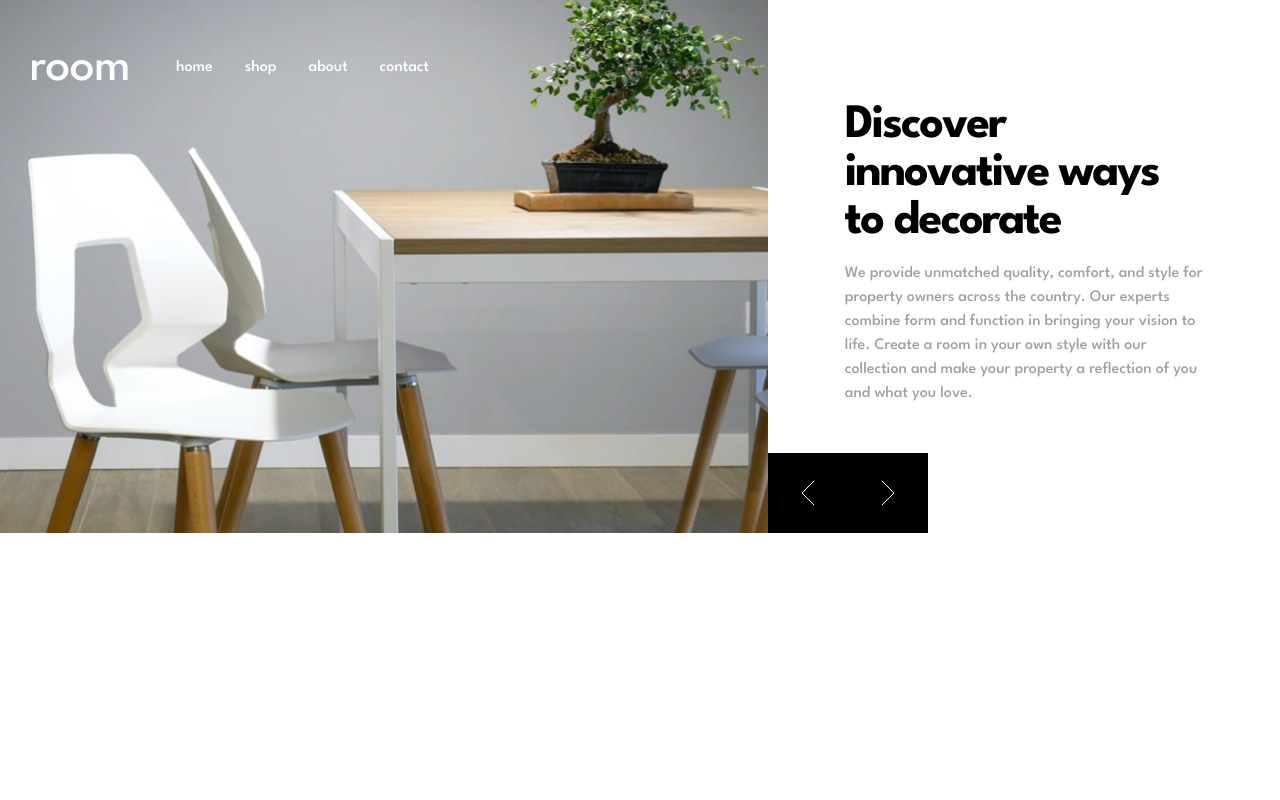
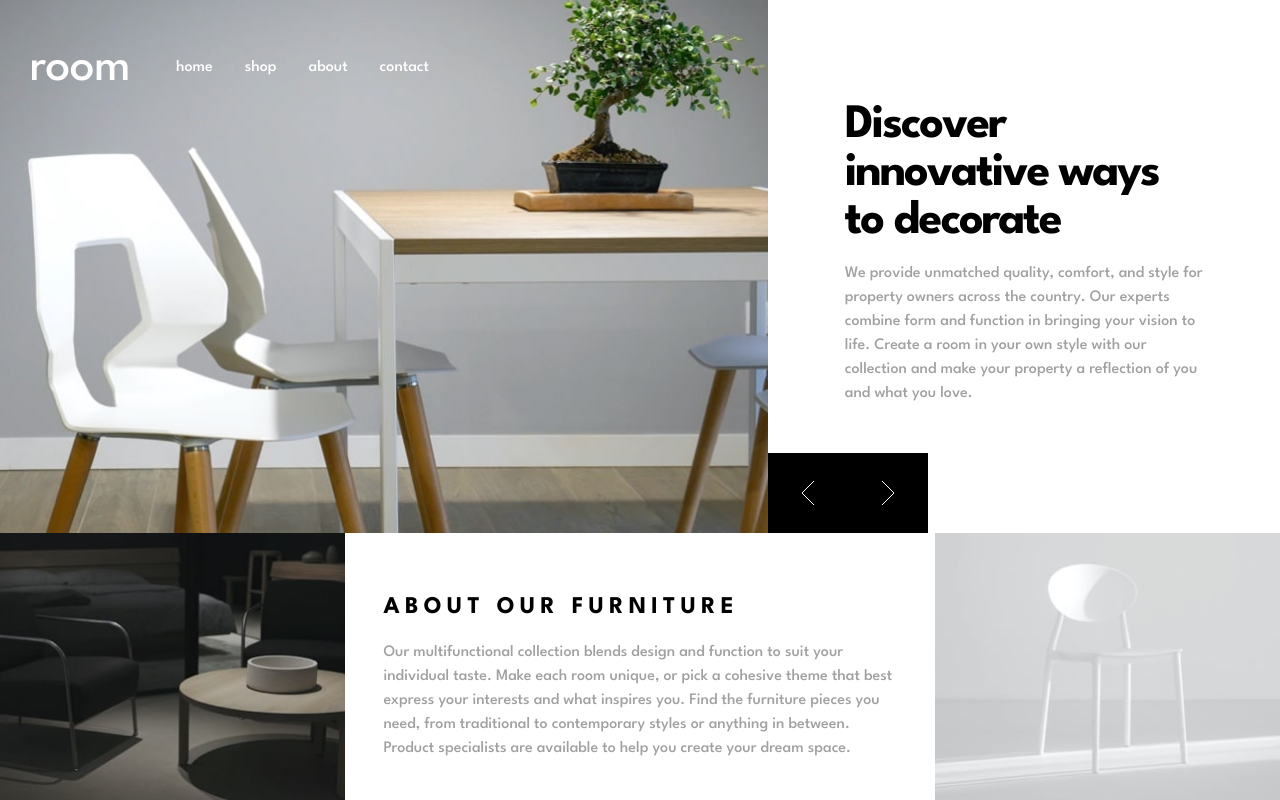
Before and after one commit to MathiasHun1/FEM-room-homepage, a React (Vite) app: page / in a window 1280 px wide. Built offline with nearby package versions, Linux system fonts and the light colour scheme.

Commit message:
desktop layout works

```diff
--- a/src/App.jsx
+++ b/src/App.jsx
@@ -1,13 +1,13 @@
 import styles from './App.module.scss';
 
 import Interactive from './components/Interactive/Interactive';
+import Static from './components/Static/Static';
 
 function App() {
   return (
     <main className={styles.app}>
       <Interactive />
-
-      <section className={styles.fix}></section>
+      <Static />
     </main>
   );
 }
--- a/src/App.module.scss
+++ b/src/App.module.scss
@@ -8,27 +8,3 @@
 
   @include font-base-regular;
 }
-
-.fix {
-  width: 100%;
-  display: grid;
-}
-
-.interactive {
-  flex: calc(2 / 3);
-  grid-template-columns: 1fr 40%;
-}
-
-.fix {
-  flex: calc(1 / 3);
-}
-
-.slider_container {
-  width: 100%;
-  position: relative;
-  overflow: hidden;
-}
-
-.article_container {
-  position: relative;
-}
--- a/src/components/Interactive/Interactive.jsx
+++ b/src/components/Interactive/Interactive.jsx
@@ -1,63 +1,55 @@
 import styles from './Interactive.module.scss';
 import { data as heroes } from '../../data';
-import { useEffect, useRef, useState } from 'react';
+import { useEffect, useState } from 'react';
 
 import Slider from '../Slider';
 import Navbar from '../Navbar';
 import Stepper from '../Stepper';
 
 const Interactive = () => {
-  const [mainSlide, setMainSlide] = useState(0);
-  const [secondSlide, setSecondSlide] = useState(1);
+  const [mainIndex, setmainIndex] = useState(0);
+  const [secondIndex, setsecondIndex] = useState(1);
   const [direction, setDirection] = useState('none');
-  const [isVisible, setTVisible] = useState(true);
-  const [titleText, setTitleText] = useState(heroes[0].title);
-  const [paramText, setParamText] = useState(heroes[0].text);
 
-  const currentText = heroes[mainSlide].text;
+  const [isVisible, setVisible] = useState(true);
+  const [text, setText] = useState(heroes[0].text);
 
   useEffect(() => {
-    setTVisible(false);
+    setVisible(false);
     setTimeout(() => {
-      setTitleText(heroes[mainSlide].title);
-      setParamText(heroes[mainSlide].text);
-      setTVisible(true);
+      setText(heroes[mainIndex].text);
+      setVisible(true);
     }, 200);
-  }, [mainSlide]);
+  }, [mainIndex]);
 
   const slideRight = () => {
     //prettier-ignore
-    const nextSlide = mainSlide === (heroes.length - 1)
+    const nextSlide = mainIndex === (heroes.length - 1)
         ? 0
-        : mainSlide + 1;
+        : mainIndex + 1;
 
     setDirection('right');
-    setSecondSlide(mainSlide);
-    setMainSlide(nextSlide);
-
-    setTVisible(false);
-    setTimeout(() => {
-      setTVisible(true);
-    }, 200);
+    setsecondIndex(mainIndex);
+    setmainIndex(nextSlide);
   };
 
   const slideLeft = () => {
     //prettier-ignore
-    const nextSlide = mainSlide === 0
+    const nextSlide = mainIndex === 0
         ? heroes.length - 1
-        : mainSlide - 1;
+        : mainIndex - 1;
 
     setDirection('left');
-    setSecondSlide(mainSlide);
-    setMainSlide(nextSlide);
+    setsecondIndex(mainIndex);
+    setmainIndex(nextSlide);
   };
 
   return (
     <section className={styles.interactive}>
       <div className={styles.slider_container}>
         <Slider
-          mainSlide={mainSlide}
-          secondSlide={secondSlide}
+          mainIndex={mainIndex}
+          secondIndex={secondIndex}
           heroes={heroes}
           direction={direction}
           slideLeft={slideLeft}
@@ -67,8 +59,8 @@ const Interactive = () => {
       </div>
 
       <div className={styles.article_container}>
-        <h1 className={`${styles.title} ${isVisible ? styles.visible : ''}`}>{titleText}</h1>
-        <p className={`${styles.text} ${isVisible ? styles.visible : ''}`}>{paramText}</p>
+        <h1 className={`${styles.title} ${isVisible ? styles.visible : ''}`}>{text.title}</h1>
+        <p className={`${styles.text} ${isVisible ? styles.visible : ''}`}>{text.param}</p>
         <Stepper onStepRight={slideRight} onStepLeft={slideLeft} />
       </div>
     </section>
--- a/src/components/Slider.jsx
+++ b/src/components/Slider.jsx
@@ -1,9 +1,7 @@
 import styles from './Slider.module.scss';
 
-import Stepper from './Stepper';
-
-const Slider = ({ mainSlide, secondSlide, direction, heroes }) => {
-  const currentSlides = [heroes[mainSlide], heroes[secondSlide]];
+const Slider = ({ mainIndex, secondIndex, direction, heroes }) => {
+  const currentSlides = [heroes[mainIndex], heroes[secondIndex]];
 
   return (
     <div className={styles.slider}>
--- /dev/null
+++ b/src/components/Static/Static.jsx
@@ -0,0 +1,25 @@
+import styles from './Static.module.scss';
+
+const Static = () => {
+  return (
+    <section className={styles.fix}>
+      <picture className={styles.static__image}>
+        <img src="/images/image-about-dark.jpg" alt="" />
+      </picture>
+      <div className={styles.static__text}>
+        <h2 className={styles.title}>About our furniture</h2>
+        <p className={styles.param}>
+          Our multifunctional collection blends design and function to suit your individual taste. Make each room
+          unique, or pick a cohesive theme that best express your interests and what inspires you. Find the furniture
+          pieces you need, from traditional to contemporary styles or anything in between. Product specialists are
+          available to help you create your dream space.
+        </p>
+      </div>
+      <picture className={styles.static__image}>
+        <img src="/images/image-about-light.jpg" alt="" />
+      </picture>
+    </section>
+  );
+};
+
+export default Static;
--- /dev/null
+++ b/src/components/Static/Static.module.scss
@@ -0,0 +1,43 @@
+@use '../../styles/config/' as *;
+
+.fix {
+  flex: calc(1 / 3);
+  width: 100%;
+  display: flex;
+}
+
+.static__image {
+  flex: 1;
+  flex-shrink: 2222222;
+  flex-basis: 300px;
+
+  img {
+    width: 100%;
+    height: 100%;
+    object-fit: cover;
+  }
+}
+
+.static__text {
+  flex: 2;
+  flex-shrink: 1;
+  flex-basis: 500px;
+  padding-inline: 3vw;
+  display: flex;
+  flex-direction: column;
+  justify-content: center;
+
+  & * {
+    transform: translateY(8px);
+  }
+}
+
+.title {
+  letter-spacing: calc(1rem / 3);
+  text-transform: uppercase;
+  margin-bottom: 1rem;
+}
+
+.param {
+  color: $clr-DarkGray;
+}
--- a/src/data.js
+++ b/src/data.js
@@ -2,19 +2,29 @@ export const data = [
   {
     id: 1,
     urlDesktop: '/images/desktop-image-hero-1.jpg',
-    title: 'Discover innovative ways to decorate',
-    text: '  We provide unmatched quality, comfort, and style for property owners across the country. Our experts combine form and function in bringing your vision to life. Create a room in your own style with our collection and make your property a reflection of you and what you love.',
+    text: {
+      title: 'Discover innovative ways to decorate',
+      param:
+        '  We provide unmatched quality, comfort, and style for property owners across the country. Our experts combine form and function in bringing your vision to life. Create a room in your own style with our collection and make your property a reflection of you and what you love.',
+    },
   },
   {
     id: 2,
     urlDesktop: '/images/desktop-image-hero-2.jpg',
-    title: 'We are available all across the globe',
-    text: " With stores all over the world, it's easy for you to find furniture for your home or place of business. Locally, we’re in most major cities throughout the country. Find the branch nearest you using our store locator. Any questions? Don't hesitate to contact us today.",
+    text: {
+      title: 'We are available all across the globe',
+
+      param:
+        " With stores all over the world, it's easy for you to find furniture for your home or place of business. Locally, we’re in most major cities throughout the country. Find the branch nearest you using our store locator. Any questions? Don't hesitate to contact us today.",
+    },
   },
   {
     id: 3,
     urlDesktop: '/images/desktop-image-hero-3.jpg',
-    title: 'Manufactured with the best materials',
-    text: ' Our modern furniture store provide a high level of quality. Our company has invested in advanced technology to ensure that every product is made as perfect and as consistent as possible. With three decades of experience in this industry, we understand what customers want for their home and office.',
+    text: {
+      title: 'Manufactured with the best materials',
+      param:
+        ' Our modern furniture store provide a high level of quality. Our company has invested in advanced technology to ensure that every product is made as perfect and as consistent as possible. With three decades of experience in this industry, we understand what customers want for their home and office.',
+    },
   },
 ];
```
Also changed, not shown: 1 other file (tests, documents, lock files or other folders).
